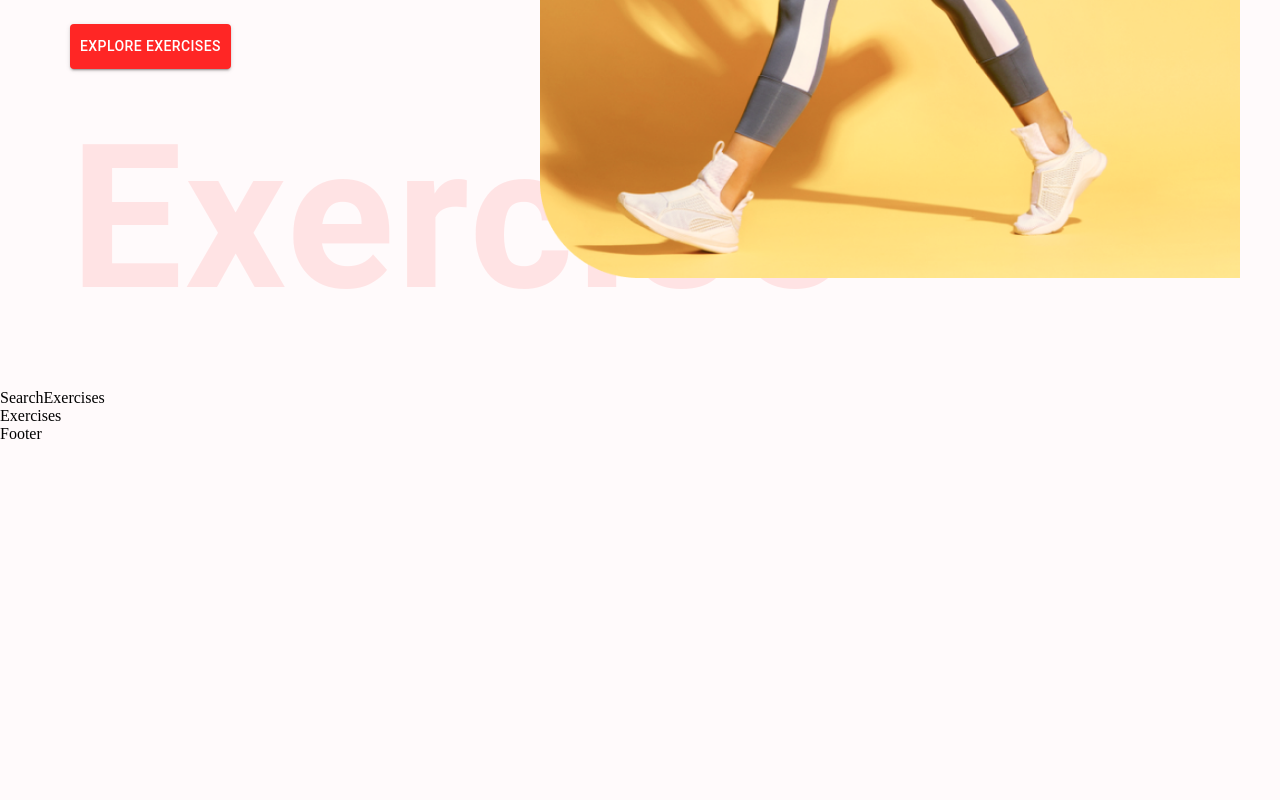
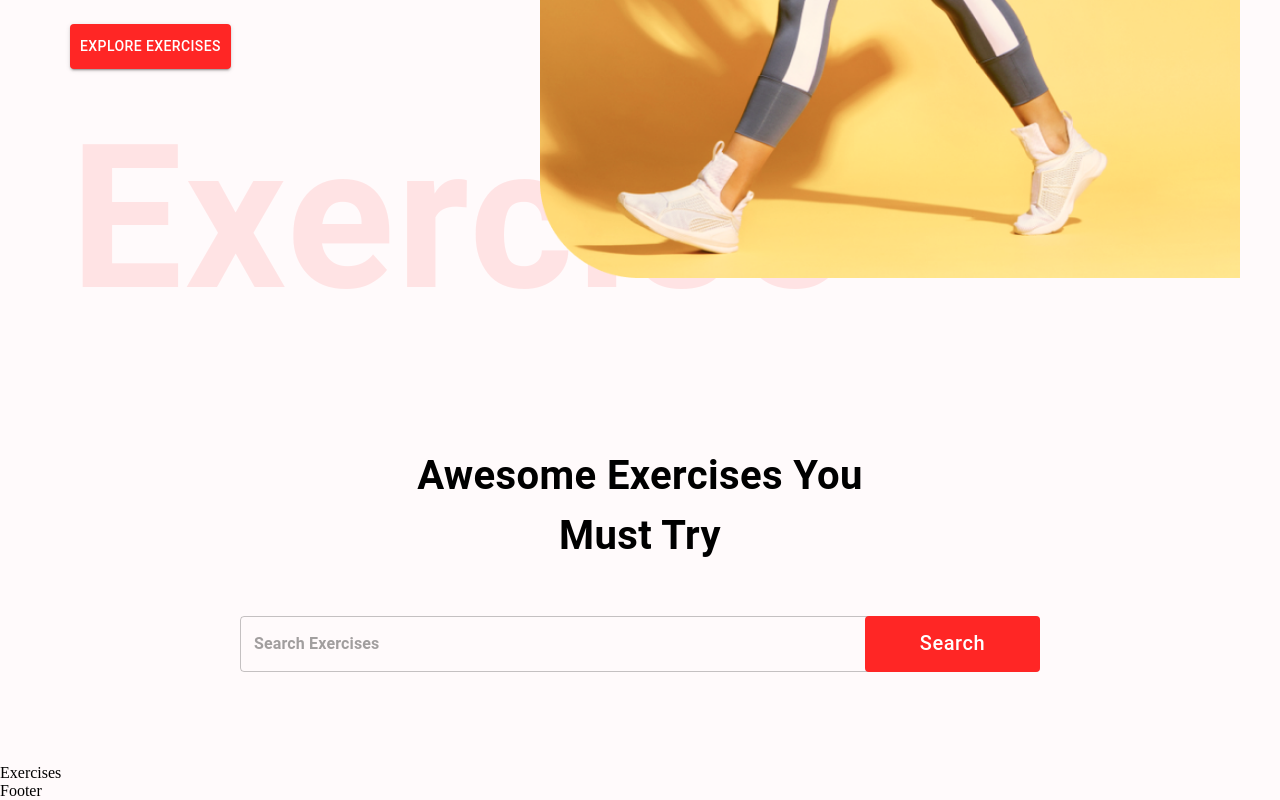
Before and after one commit to erickfb5/gym_exercises_app, a React (Create React App) app: page / in a window 1280 px wide. Shown: the part 618-1418 px from the top of the page. Before the commit the page ends 1061 px from the top, so only its background shows below. Built offline with nearby package versions, Linux system fonts and the light colour scheme.

Commit message:
🛠️fea: linking SearchExercises to API

```diff
--- a/src/components/HeroBanner.jsx
+++ b/src/components/HeroBanner.jsx
@@ -1,5 +1,5 @@
 import React from "react";
-import { Box, Stack, Typography, Button } from "@mui/material";
+import { Box, Typography, Button } from "@mui/material";
 
 import HeroBannerImage from "../assets/images/banner.png";
 
--- a/src/components/SearchExercises.jsx
+++ b/src/components/SearchExercises.jsx
@@ -1,11 +1,69 @@
-import React from 'react'
+import React, { useState, useEffect } from "react";
+import { Box, Button, Stack, TextField, Typography } from "@mui/material";
 
 const SearchExercises = () => {
+  const [search, setSearch] = useState("");
+
+  const handleSearch = async () => {
+    try {
+      if (search) {
+        // const exercisesData = await fetchData()
+      }
+    } catch (error) {
+      console.log(error);
+    }
+  };
   return (
-    <div>
-      SearchExercises
-    </div>
-  )
-}
+    <Stack
+      width="100vw"
+      alignItems="center"
+      justifyContent="center"
+      mt="37px"
+      p="20px"
+      // ml="-10px" //
+      // sx={{ background: "#ff45e92a" }}
+    >
+      <Typography
+        fontWeight="700"
+        sx={{ fontSize: { xs: "30px", lg: "40px" } }}
+        mb="50px"
+        textAlign="center"
+      >
+        Awesome Exercises You <br /> Must Try
+      </Typography>
+      <Box position="relative" mb="72px">
+        <TextField
+          sx={{
+            input: { fontWeight: "700", border: "none", borderRadius: "4px" },
+            width: { xs: "350px", lg: "800px" },
+            backgroundColor: "#b1b1b10",
+            borderRadius: "40px",
+          }}
+          height="76px"
+          value={search}
+          onChange={(e) => setSearch(e.target.value.toLowerCase())}
+          placeholder="Search Exercises"
+          type="text"
+        />
+        <Button
+          className="search-btn"
+          sx={{
+            bgcolor: "#FF2625",
+            color: "#fff",
+            textTransform: "none",
+            width: { xs: "80px", lg: "175px" },
+            fontSize: { xs: "14px", lg: "20px" },
+            height: "56px",
+            position: "absolute",
+            right: "0",
+          }}
+          onClick={handleSearch}
+        >
+          Search
+        </Button>
+      </Box>
+    </Stack>
+  );
+};
 
-export default SearchExercises
+export default SearchExercises;
```
Also changed, not shown: src/App.js (+6 -7 lines), src/utils/fetchData.js (added, +13 -0 lines), 1 other file (tests, documents, lock files or other folders).
